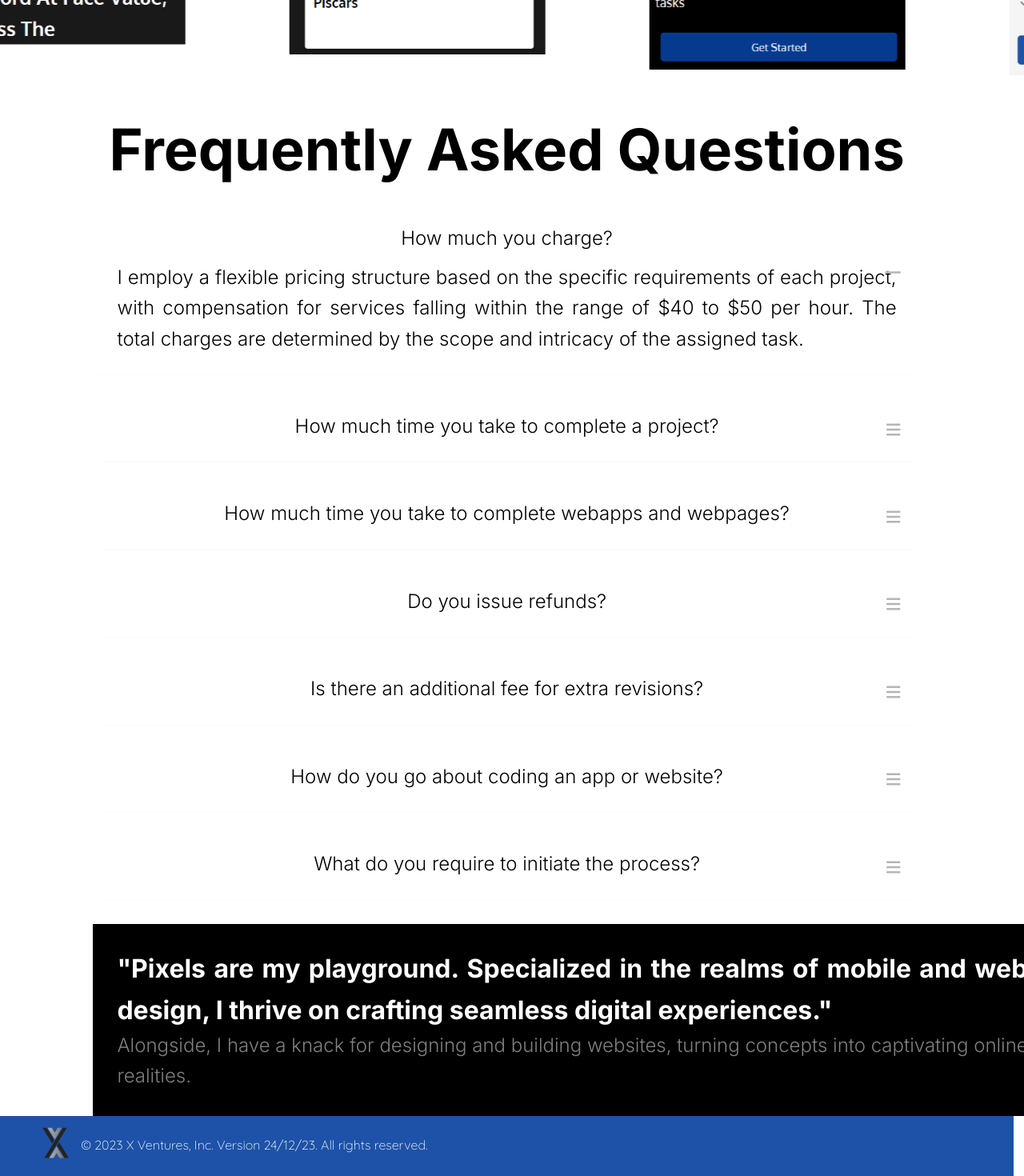
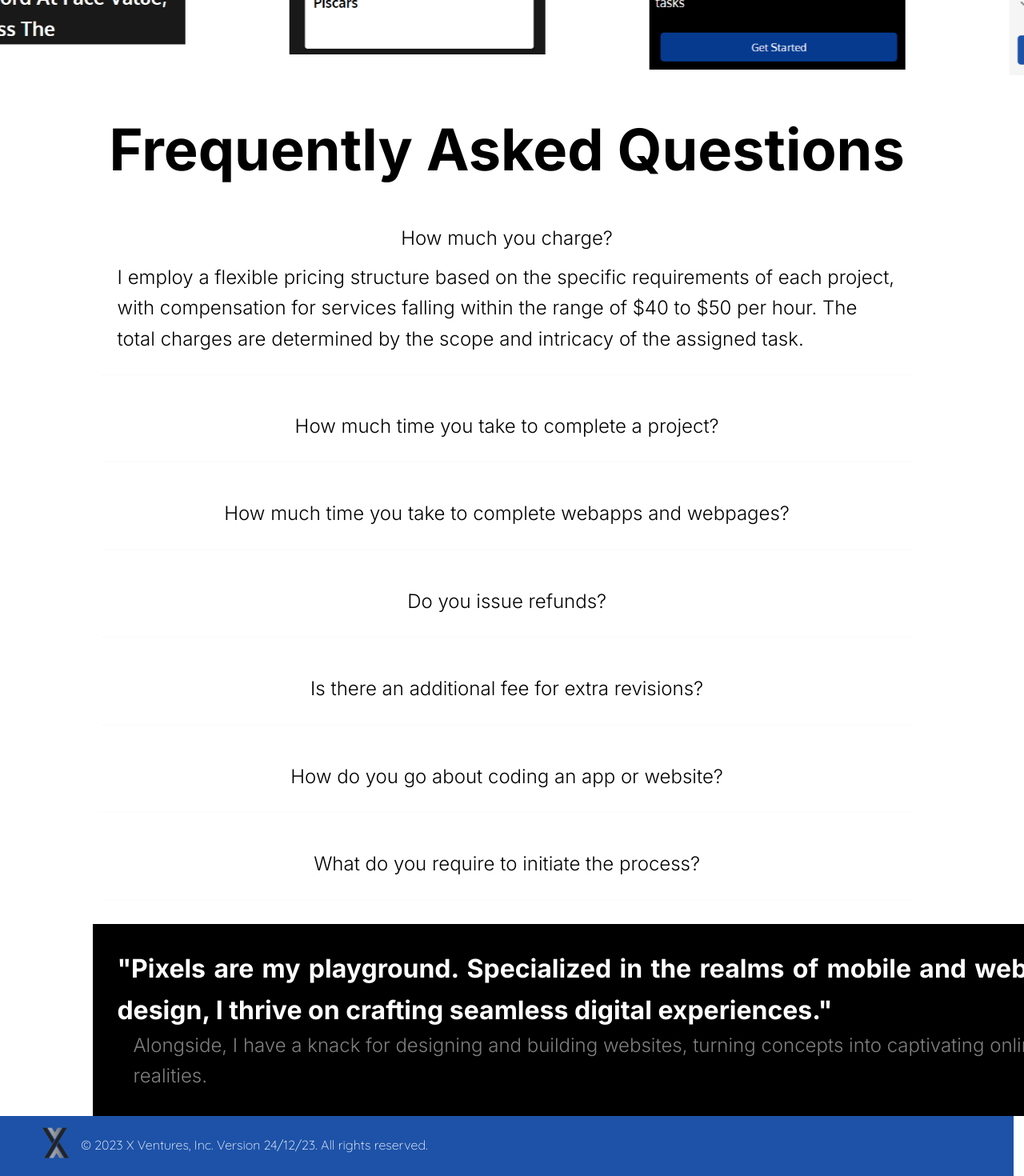
Before and after one commit to Ali-Umair-Khan/profile, a Next.js app: page / in a window 1280 px wide. Shown: the part 2830-4300 px from the top of the page at 80% size. Built offline with nearby package versions, Linux system fonts and the light colour scheme; a web font is replaced by a local one.

Commit message:
changes in sections styling

```diff
--- a/src/app/components/faq/faq.js
+++ b/src/app/components/faq/faq.js
@@ -23,9 +23,9 @@ const FaqComponent = () =>{
                     {/* {f.isOpen ? <h1>{f.answer}</h1> : ''} */}
                     <div onClick={()=>faqQues(i)}>
                         <h1 className='hero__faqs-question'>{f.question} </h1>
-                        {f.isOpen ? <span className='hero__faqs-span'><FontAwesomeIcon icon={faWindowMinimize}/></span> : <span className='hero__faqs-span'><FontAwesomeIcon icon={faBars}/></span>}
+                        {/* {f.isOpen ? <span className='hero__faqs-span'><FontAwesomeIcon icon={faWindowMinimize}/></span> : <span className='hero__faqs-span'><FontAwesomeIcon icon={faBars}/></span>} */}
                     </div>
-                    {f.isOpen && <h1 className='hero__faqs-answer'>{f.answer}</h1>}
+                    {f.isOpen && <h1 className='hero__faqs-answer' onClick={()=>faqQues(i)}>{f.answer}</h1>}
                 </div>
             ))
         }
--- a/src/app/components/faq/faq.scss
+++ b/src/app/components/faq/faq.scss
@@ -51,7 +51,7 @@
         }
         .hero__faqs-question{
             font-size: 2.4rem;
-            text-align:justify;
+            text-align:left;
             max-width:85vw;
             /* width:99 */
             // font-family:var(--font-family-4);
@@ -82,7 +82,7 @@
         .hero__faqs-answer{
             font-size:2.4rem;
                 font-weight:300;
-                text-align:justify;
+                text-align:left;
             /* margin:0 auto; */
             // font-family:var(--font-family-4);
             margin:0;
--- a/src/app/components/skills/skills.scss
+++ b/src/app/components/skills/skills.scss
@@ -2,7 +2,7 @@
     display:grid;
     place-items:center;
     // gap:1rem;
-    padding:3rem 3rem;
+    padding:3rem;
     // margin:1rem 1rem;
     max-width:99vw;
     margin:0 auto;
@@ -22,7 +22,9 @@
             font-size:2.4rem;
             white-space:wrap;
             padding-inline:1rem;
-            margin-inline:block;
+            margin-inline:1rem;
+            hyphens:auto;
+            text-align:left;
         }
     }
     .skills__p{
@@ -30,9 +32,13 @@
         color:grey;
         padding-top:0;
         margin-top:0;
+        padding-inline:1rem;
+        margin-inline:1rem;
         // padding-block:5rem;
         @media (max-width:70rem){
             font-size:1.6rem;
+            hyphens:auto;
+            text-align:left;
         }
     }
 }
```
